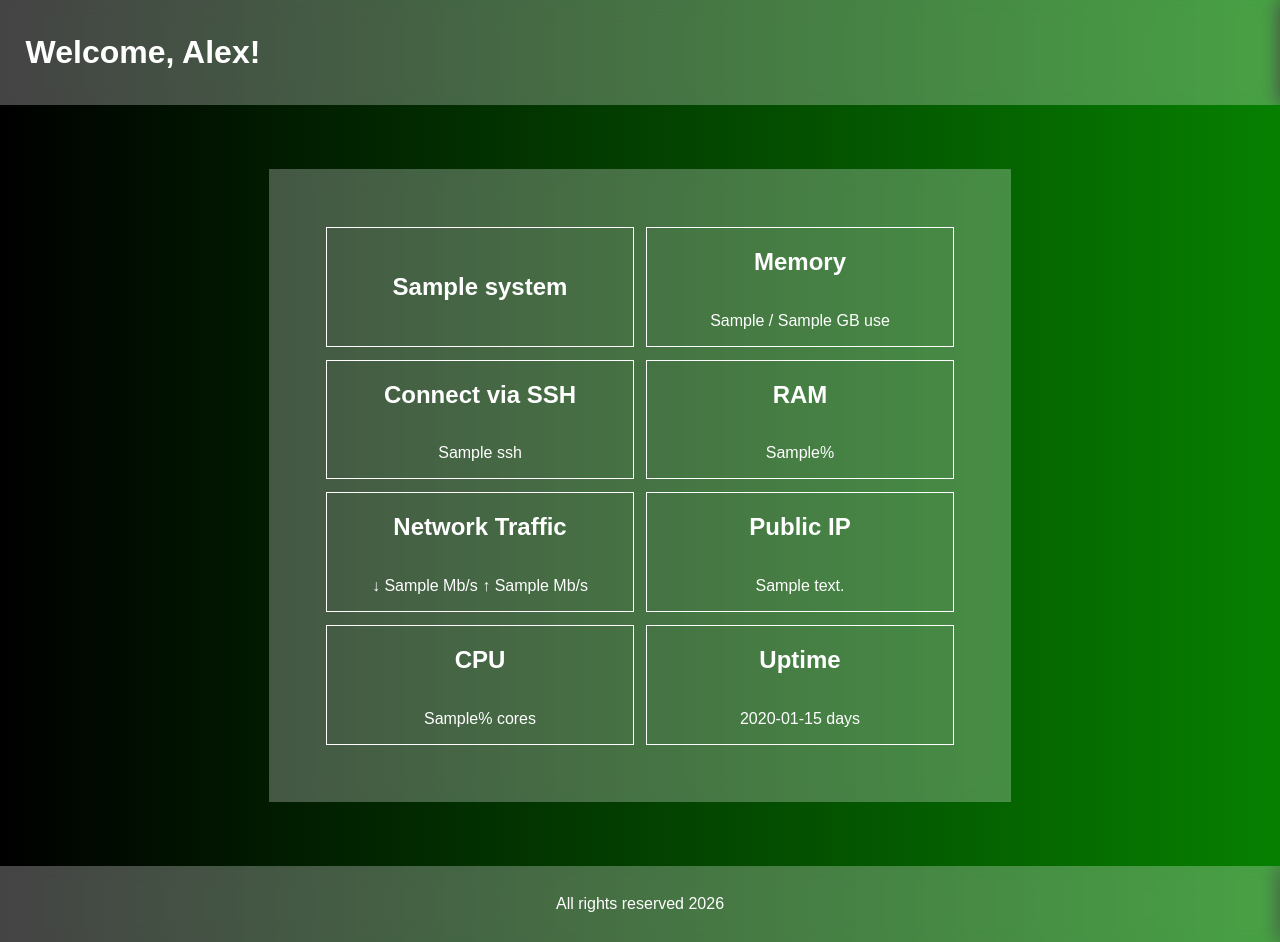
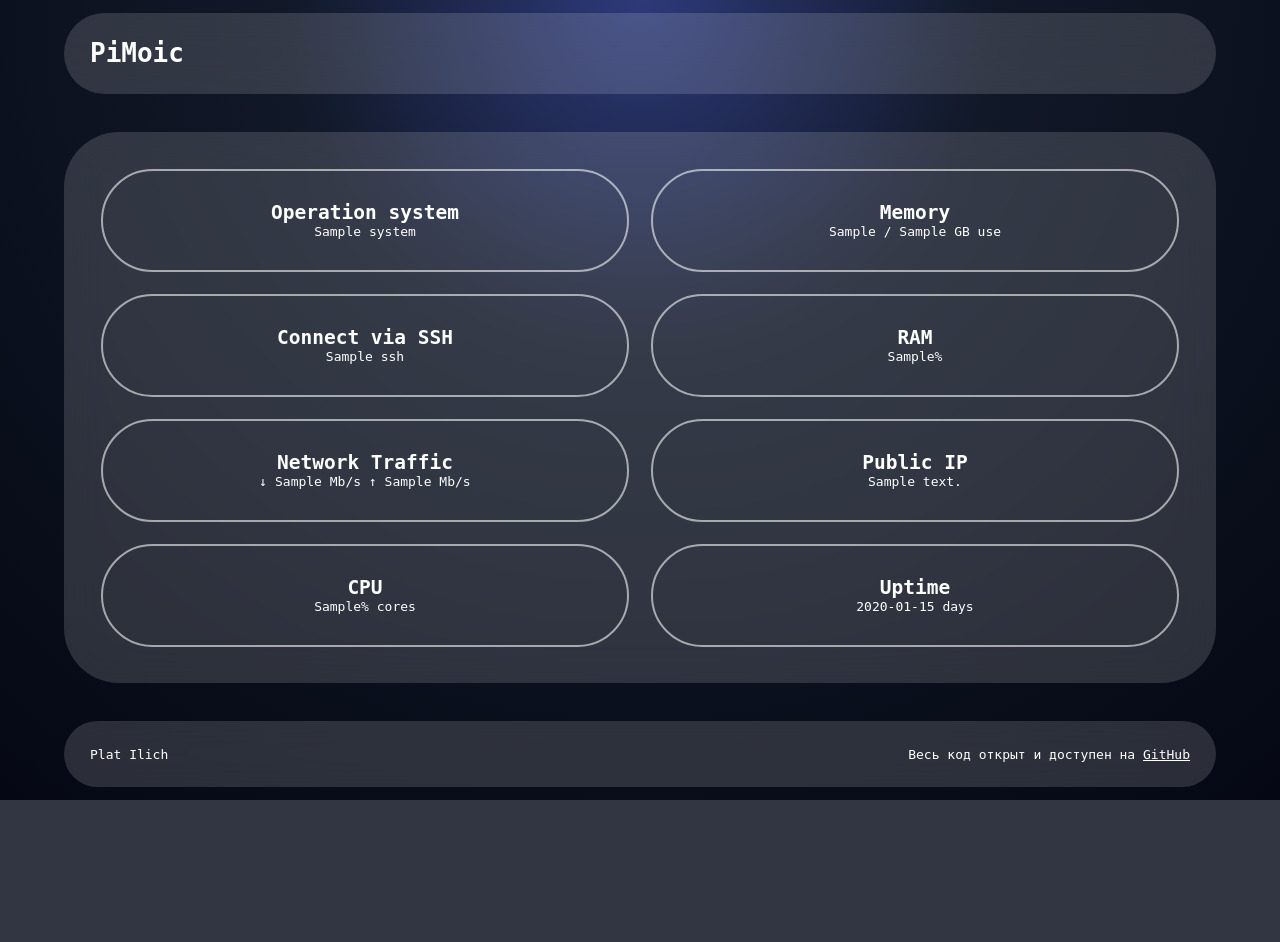
Before and after one commit to platilich/PiMonic, a Flask app: template templates/dashboard.html in a window 1280 px wide. After the commit the page ends 800 px from the top, so only its background shows below. Run offline with Flask 3, Linux system fonts and the light colour scheme; the template is opened without the code that fills it: most values are stand-ins (such as "Sample title", 1, 10 or a date in 2020).

Commit message:
Update css

```diff
--- a/app.py
+++ b/app.py
@@ -1,137 +1,67 @@
-from flask import Flask, render_template, request, redirect, url_for
-import psutil
-import requests
-import getpass
-from datetime import datetime
-import distro
+from flask import Flask, render_template, redirect, url_for, jsonify
 
-
-print('welcome!!!')
-
-app = Flask(__name__)
-@app.route('/')
-def hello_world():
-    return render_template('login.html')
+from utils import *
 
 
 
 
-def get_disk_usage():
-    static = []
-
-    disk_usage = psutil.disk_usage('/')  # Получаем информацию о диске
-    used_disk = disk_usage.used  # Используемый объём диска в байтах
-    total_disk = disk_usage.total  # Общий объём диска в байтах
-    free_disk = disk_usage.free  # Свободный объём диска в байтах
 
 
-    user_disk_percent = disk_usage.percent
-
-    # Преобразуем в гигабайты и округляем
-    used_disk_gb = round(used_disk / (1024 ** 3), 2)
-    free_disk_gb = round(free_disk / (1024 ** 3), 2)
-    total_disk_gb = round(total_disk / (1024 ** 3), 2)
-
-
-    static.append(user_disk_percent)
-    static.append(used_disk_gb)
-    static.append(free_disk_gb)
-    static.append(total_disk_gb)
-
-    return static
-
-
-def get_cpu_usage():
-    cpu_percent = psutil.cpu_percent(interval=1, percpu=True)
-    cpu = sum(cpu_percent) / len(cpu_percent)
+app = Flask(__name__)
+app.secret_key = 'your-secret-key-123'
 
 
 
-    return round(cpu)
-
-
-def get_memory_usage():
-    memory = psutil.virtual_memory()
-
-    return round(memory.percent)
-
-
-
-
-def get_external_ip():
-    response = requests.get("https://api.ipify.org")
-
-    return response.text
-
-
-
-def get_network_traffic():
-    static = []
-
-    net_io = psutil.net_io_counters()
-
-    static.append(round(net_io.bytes_sent / (1024 * 1024)))
-    static.append(round(net_io.bytes_recv / (1024 * 1024)))
-
-    return static
-
-
-def connect_ssh():
-    username = getpass.getuser()
-    print(f"Имя пользователя (getpass): {username}")
-
-    return f'ssh {username}@{get_external_ip()}'
-
-
-
-def get_uptime():
-    """Возвращает число полных дней работы системы."""
-    boot_ts = psutil.boot_time()                 # время загрузки (в секундах)
-    now_ts  = datetime.now().timestamp() # текущее время (в секундах)
-    diff_sec = now_ts - boot_ts                   # разница в секундах
-    uptime = int(diff_sec // (24 * 60 * 60))         # целое число дней
-    return uptime
-
-
-
-def get_name_os():
-    return distro.name()
-
-
-
-@app.route('/', methods=['POST', 'GET'])
-def submit():
-    if request.method == 'POST':
-        password = request.form['password']
-
-        if password == 'Alex09':
-            return redirect(url_for('dashboard'))
-
-        else:
-            return render_template('login.html')
-
-    return render_template('login.html')
+@app.route('/')
+def index():
+    return redirect(url_for('dashboard'))
 
 
 
 
 @app.route('/dashboard', methods=['GET'])
 def dashboard():
-    # возрат данных только по get
-    return render_template(
-        template_name_or_list='dashboard.html',
-        system=get_name_os(),
-        disk_static=get_disk_usage(),
-        cpu_static=get_cpu_usage(),
-        memory_static=get_memory_usage(),
-        ip_address=get_external_ip(),
-        network_traffic=get_network_traffic(),
-        ssh=connect_ssh(),
-        uptime=get_uptime()
+    try:
+        return render_template(
+            template_name_or_list='dashboard.html',
+            system=get_name_os(),
+            disk_static=get_disk_usage(),
+            cpu_static=get_cpu_usage(),
+            memory_static=get_memory_usage(),
+            ip_address=get_external_ip(),
+            network_traffic=get_network_traffic(),
+            ssh=connect_ssh(),
+            uptime=get_uptime()
+        )
+    except Exception as e:
+        print(f"Ошибка в dashboard: {e}")
+        return f"Ошибка: {str(e)}", 500
 
-    )
+
+
+
+@app.route('/api/dashboard', methods=['GET'])
+def api_dashboard():
+    """API endpoint для динамического обновления"""
+    try:
+        return jsonify({
+            'system': get_name_os(),
+            'disk_static': get_disk_usage(),
+            'cpu_static': get_cpu_usage(),
+            'memory_static': get_memory_usage(),
+            'ip_address': get_external_ip(),
+            'network_traffic': get_network_traffic(),
+            'ssh': connect_ssh(),
+            'uptime': get_uptime()
+        })
+
+
+    except Exception as e:
+        print(f"Ошибка в API: {e}")
+        return jsonify({'error': str(e)}), 500
+
 
 
 
 if __name__ == '__main__':
-    app.run(debug=True)
+    app.run(debug=True, host='127.0.0.1', port=5000)
--- a/static/css/css.css
+++ /dev/null
@@ -1,96 +0,0 @@
-body {
-    margin: 0;
-    font-family: Arial;
-    color: white;
-    background: linear-gradient(to right, black, rgb(6, 128, 0));
-
-    align-items: center;
-
-    display: flex;
-    flex-direction: column;
-    overflow-x: hidden;
-
-    min-height: 100vh;
-}
-
-
-header {
-    background-color:rgba(255, 255, 255, 0.265); /* белый 60% прозрачности */
-    backdrop-filter:blur(10px);
-
-    padding: 1%;
-
-    padding-left: 5%;
-
-    width: 100%;
-
-
-
-}
-
-
-main {
-    background-color:rgba(255, 255, 255, 0.265); /* белый 60% прозрачности */
-    backdrop-filter:blur(10px);
-
-
-    display: grid;
-    grid-template-columns: repeat(2, 1fr);
-
-    padding: 4%;
-
-
-    width: 50%;
-    margin: 5%;
-
-}
-
-
-
-.block {
-    display: flex;
-    flex-direction: column;
-
-    border: 1px solid white;
-    padding: 1%;
-    margin: 2%;
-
-    text-align: center;
-    align-items: center;
-    justify-content: center;
-
-}
-
-
-.block, h2, p {
-    padding-top: 0em;
-    padding-bottom: 0em;
-}
-
-
-footer {
-    background-color: rgba(255, 255, 255, 0.265); /* белый 60% прозрачности */
-    backdrop-filter: blur(10px);
-
-    width: 100%;
-
-    margin-top: auto;
-    text-align: center;
-
-    padding: 1%;
-}
-
-
-@media (max-width: 768px) {
-    header {
-        text-align: center;
-    }
-
-    main {
-        width: 100%;
-        grid-template-columns: 1fr;
-
-        padding: 5%;
-
-    }
-}
--- a/static/css/style.css
+++ b/static/css/style.css
@@ -1,41 +1,129 @@
-body {
-    font-family: Roboto;
-    margin: 5%;
+:root {
+  --primary: #E74C3C;      /* Малиновый */
+  --bg: #77a57d;           /* Тёмный фон */
+  --card: #2D2D2D;         /* Карточки */
+  --text: #FFFFFF;         /* Текст */
+  --border: #404040;       /* Границы */
 
+  --border-radius: 55px;
 }
 
 
-main {
-    display: grid;
-    grid-template-columns: 1fr;
-    justify-items: center;
 
-    gap: 5%;
+* {
+    margin: 0;
+    padding: 0;
+}
+
+
+
+
+
+body {
+    font-family: monospace;
+
+    color: white;
+    background:
+    radial-gradient(
+        circle at top center,
+        #2d3a7a 0%,
+        #111827 35%,
+        #050814 100%
+    );
+
+
+    background-repeat: no-repeat;
+
+
+
+    display: flex;
+    flex-direction: column;
+
+
+
+    align-items: center;
+
+
+
+
+
+    min-height: 100vh;
+
 
 }
 
 
 
-.vhod {
-    display: flex;
-    flex-direction: column;
-    align-items: center;
-    background-color: gray;
-    padding: 6%;
-    border-radius: 15px;
+header, main, footer {
+    background-color: rgba(255, 255, 255, 0.15);
+    backdrop-filter: blur(20px);
 
-    width: 20%;
-    height: 100%;
 
-    gap: 20%;
+    width: 1100px;
+
+
+    padding: 2%;
+    margin: 1%;
+
+
+    border-radius: var(--border-radius);
+
+
 
 }
 
 
 
 
+main {
+    display: grid;
+    grid-template-columns: repeat(2, 1fr);
 
-img {
-    width: 120px;
-    height: 120px;
+
+    height: 500px;
+
+
+    margin-top: auto;
+
+
+
 }
+
+
+
+.block {
+    display: flex;
+    flex-direction: column;
+
+
+
+    padding: 1%;
+    margin: 2%;
+
+    text-align: center;
+    align-items: center;
+    justify-content: center;
+
+
+    border: 2px solid rgba(255, 255, 255, 0.576);
+    border-radius: var(--border-radius);
+
+
+
+
+
+}
+
+
+
+
+footer {
+    display: flex;
+    justify-content: space-between;
+    margin-top: auto;
+}
+
+
+a {
+    color: white;
+}
--- /dev/null
+++ b/static/js/script.js
@@ -0,0 +1,23 @@
+function updateDashboard() {
+    $.ajax({
+        url: '/api/dashboard',
+        type: 'GET',
+        dataType: 'json',
+        success: function(data) {
+            $('#system').text(data.system);
+            $('#memory').text(data.disk_static[1] + ' / ' + data.disk_static[3] + ' GB use');
+            $('#ssh').text(data.ssh);
+            $('#ram').text(data.memory_static + '%');
+            $('#network').text('↓ ' + data.network_traffic[0] + ' Mb/s ↑ ' + data.network_traffic[1] + ' Mb/s');
+            $('#ip').text(data.ip_address);
+            $('#cpu').text(data.cpu_static + '% cores');
+            $('#uptime').text(data.uptime + ' days');
+        }
+    });
+}
+
+// Обновляем данные при загрузке страницы
+updateDashboard();
+
+// Обновляем каждые 10 секунд
+setInterval(updateDashboard, 10000);
--- a/templates/dashboard.html
+++ b/templates/dashboard.html
@@ -4,17 +4,17 @@
     <meta charset="UTF-8">
     <meta name="viewport" content="width=device-width, initial-scale=1">
     <title>Raspberry DashBoard</title>
-    <link rel="stylesheet" type="text/css" href="{{ url_for('static', filename='css/css.css') }}">
-    <meta http-equiv="refresh" content="10">
+    <link rel="stylesheet" type="text/css" href="{{ url_for('static', filename='css/style.css') }}">
 </head>
 <body>
     <header>
-        <h1>Welcome, Alex!</h1>
+        <h1>PiMoic</h1>
     </header>
 
     <main>
         <div class="block">
-            <h2>{{ system }}</h2>
+            <h2>Operation system</h2>
+            <p>{{ system }}</p>
         </div>
 
         <div class="block">
@@ -52,20 +52,17 @@
             <h2>Uptime</h2>
             <p>{{ uptime }} days</p>
         </div>
+    </main>
 
 
 
+    <footer>
+        <p>Plat Ilich</p>
+        <p>Весь код открыт и доступен на <a href="https://github.com/platilich">GitHub</a></p>
+    </footer>
 
 
+    <script src="../static/js/script.js"></script>
 
-
-
-
-    </main>
-
-
-    <footer>
-        <p>All rights reserved 2026</p>
-    </footer>
 </body>
 </html>
```
Also changed, not shown: templates/login.html (deleted, +0 -31 lines), static/js/main.js (deleted).
